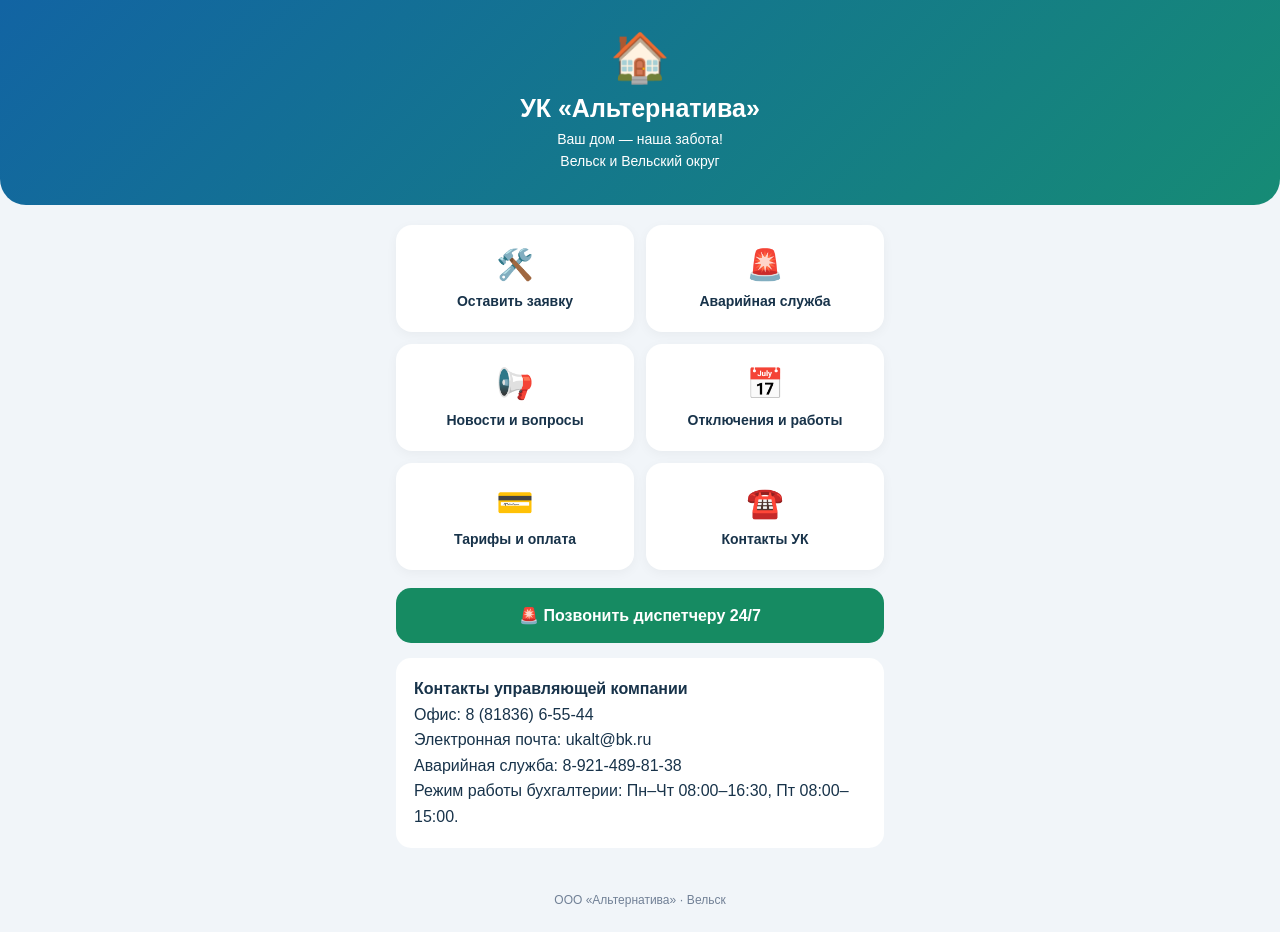
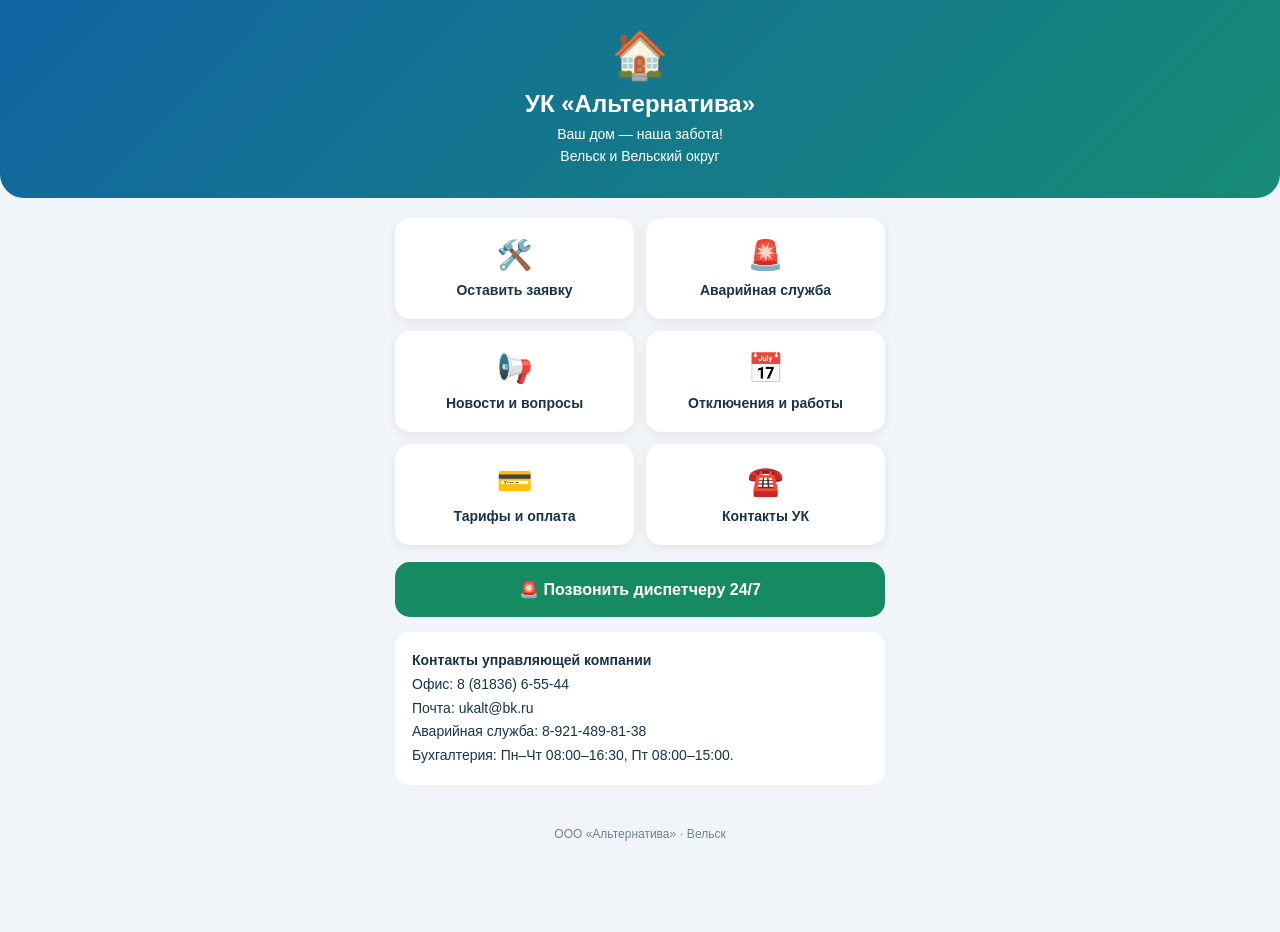
Before and after one commit to AlternativaVelsk/alternative-uk, a plain HTML site: page index.html in a window 1280 px wide. After the commit the page ends 863 px from the top, so only its background shows below. Drawn offline with Linux system fonts and the light colour scheme.

Commit message:
Update index.html

```diff
--- a/index.html
+++ b/index.html
@@ -2,23 +2,25 @@
 <html lang="ru">
 <head>
 <meta charset="UTF-8">
-<meta name="viewport" content="width=device-width, initial-scale=1">
+<meta name="viewport" content="width=device-width, initial-scale=1, maximum-scale=1">
+<meta name="theme-color" content="#1264a3">
 <title>УК Альтернатива</title>
+<script src="https://st.max.ru/js/max-web-app.js"></script>
 <style>
 *{box-sizing:border-box}
 body{margin:0;background:#f1f5f9;color:#18334a;font-family:Arial,sans-serif}
-header{background:linear-gradient(135deg,#1264a3,#168b75);color:white;padding:30px 20px;border-radius:0 0 26px 26px;text-align:center}
-.logo{font-size:48px}
-h1{font-size:25px;margin:8px 0}
-header p{margin:6px;font-size:14px}
-main{max-width:520px;margin:20px auto;padding:0 16px}
+header{background:linear-gradient(135deg,#1264a3,#168b75);color:white;padding:28px 16px;border-radius:0 0 24px 24px;text-align:center}
+.logo{font-size:46px}
+h1{font-size:24px;margin:8px}
+header p{font-size:14px;margin:6px}
+main{max-width:520px;margin:20px auto;padding:0 15px}
 .grid{display:grid;grid-template-columns:1fr 1fr;gap:12px}
-a.card{background:white;border-radius:16px;padding:22px 12px;text-align:center;text-decoration:none;color:#18334a;box-shadow:0 3px 12px #0000000b}
-.card span{font-size:30px;display:block;margin-bottom:10px}
+.card{background:white;border-radius:15px;padding:20px 8px;text-align:center;text-decoration:none;color:#18334a;box-shadow:0 3px 12px #0001;display:block}
+.card span{font-size:29px;display:block;margin-bottom:9px}
 .card b{font-size:14px}
-.call{display:block;background:#168b62;color:white;text-align:center;padding:18px;border-radius:15px;margin-top:18px;text-decoration:none;font-weight:bold}
-.info{background:white;padding:18px;border-radius:15px;margin-top:15px;line-height:1.6}
-footer{text-align:center;color:#718096;font-size:12px;padding:25px}
+.call{display:block;background:#168b62;color:white;text-align:center;padding:18px;border-radius:15px;margin-top:17px;text-decoration:none;font-weight:bold}
+.info{background:white;padding:17px;border-radius:15px;margin-top:15px;line-height:1.7;font-size:14px}
+footer{text-align:center;color:#718096;font-size:12px;padding:22px}
 </style>
 </head>
 <body>
@@ -30,34 +32,30 @@ footer{text-align:center;color:#718096;font-size:12px;padding:25px}
 </header>
 <main>
 <div class="grid">
-<a class="card" href="mailto:ukalt@bk.ru?subject=Заявка%20в%20УК">
-<span>🛠️</span><b>Оставить заявку</b>
-</a>
-<a class="card" href="tel:+79214898138">
-<span>🚨</span><b>Аварийная служба</b>
-</a>
-<a class="card" href="mailto:ukalt@bk.ru?subject=Вопрос%20в%20УК">
-<span>📢</span><b>Новости и вопросы</b>
-</a>
-<a class="card" href="mailto:ukalt@bk.ru?subject=Отключения">
-<span>📅</span><b>Отключения и работы</b>
-</a>
-<a class="card" href="mailto:ukalt@bk.ru?subject=Вопрос%20по%20тарифам">
-<span>💳</span><b>Тарифы и оплата</b>
-</a>
-<a class="card" href="tel:+78183665544">
-<span>☎️</span><b>Контакты УК</b>
-</a>
+<a class="card" href="mailto:ukalt@bk.ru?subject=Заявка%20в%20УК"><span>🛠️</span><b>Оставить заявку</b></a>
+<a class="card" href="tel:+79214898138"><span>🚨</span><b>Аварийная служба</b></a>
+<a class="card" href="mailto:ukalt@bk.ru?subject=Вопрос%20в%20УК"><span>📢</span><b>Новости и вопросы</b></a>
+<a class="card" href="mailto:ukalt@bk.ru?subject=Отключения"><span>📅</span><b>Отключения и работы</b></a>
+<a class="card" href="mailto:ukalt@bk.ru?subject=Тарифы"><span>💳</span><b>Тарифы и оплата</b></a>
+<a class="card" href="tel:+78183665544"><span>☎️</span><b>Контакты УК</b></a>
 </div>
 <a class="call" href="tel:+79214898138">🚨 Позвонить диспетчеру 24/7</a>
 <div class="info">
 <b>Контакты управляющей компании</b><br>
 Офис: 8 (81836) 6-55-44<br>
-Электронная почта: ukalt@bk.ru<br>
+Почта: ukalt@bk.ru<br>
 Аварийная служба: 8-921-489-81-38<br>
-Режим работы бухгалтерии: Пн–Чт 08:00–16:30, Пт 08:00–15:00.
+Бухгалтерия: Пн–Чт 08:00–16:30, Пт 08:00–15:00.
 </div>
 </main>
 <footer>ООО «Альтернатива» · Вельск</footer>
+<script>
+window.addEventListener('load', function() {
+  document.body.style.visibility = 'visible';
+  if (window.WebApp) {
+    console.log('MAX Bridge подключён');
+  }
+});
+</script>
 </body>
 </html>
```
